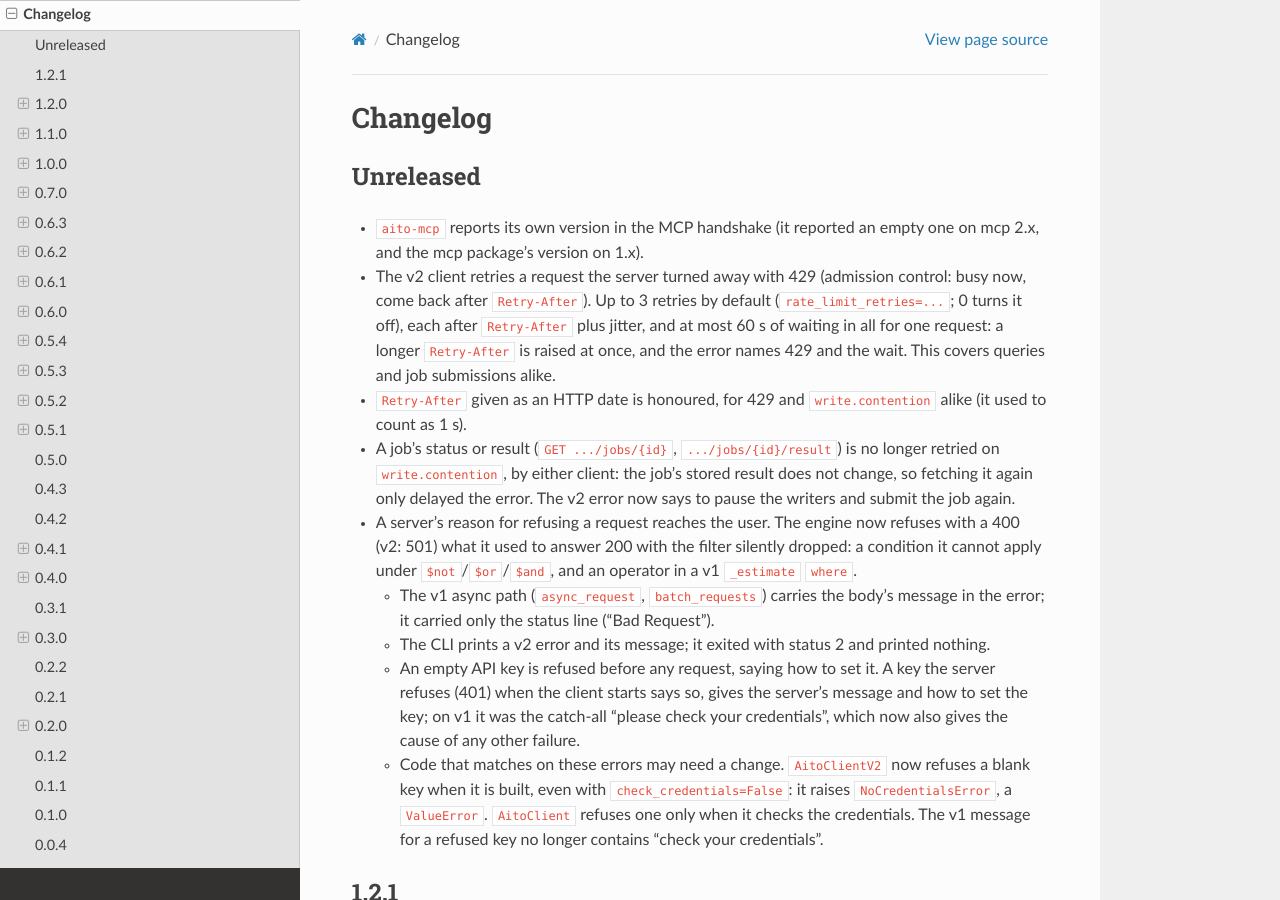
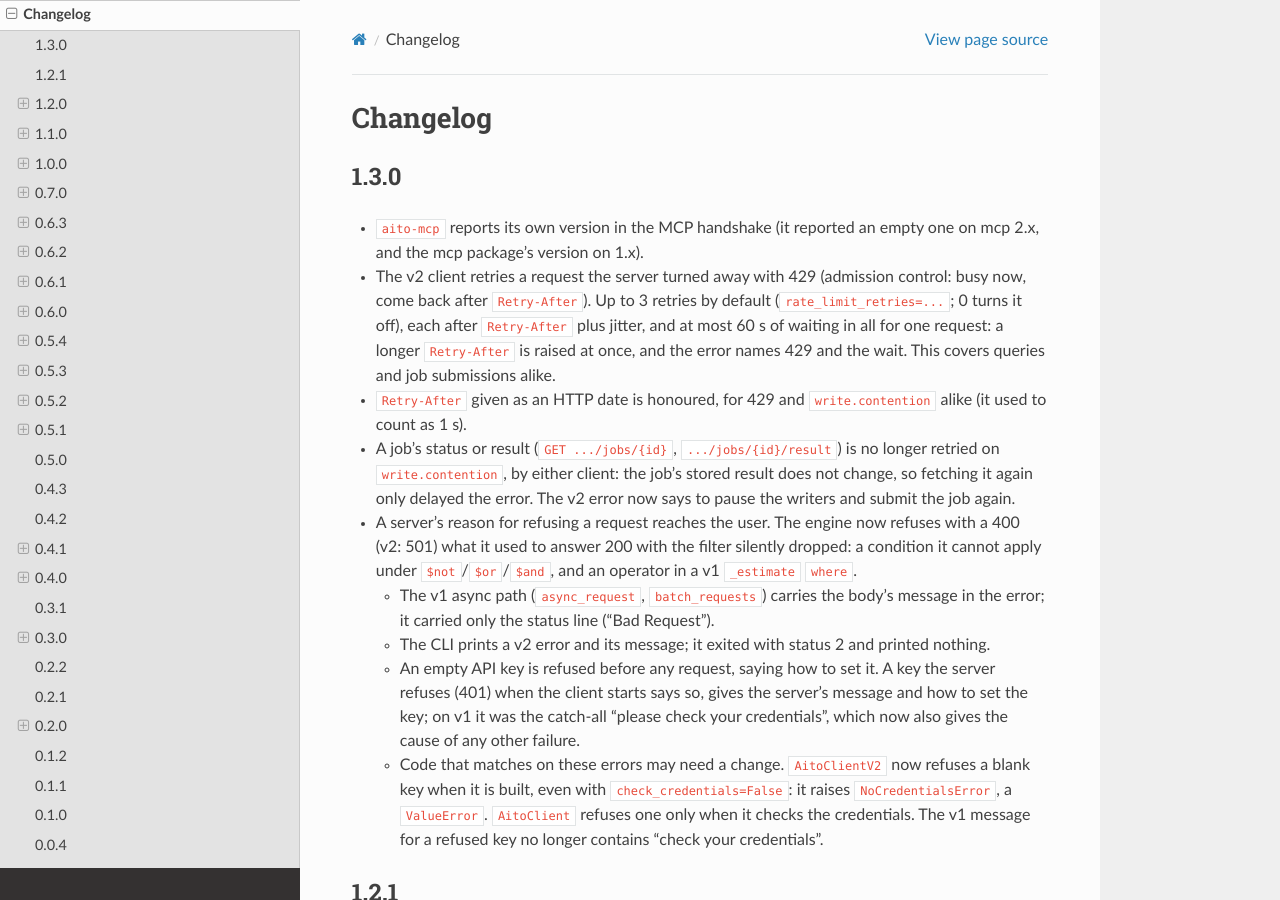
Before and after one commit to AitoDotAI/aito-python-tools, a Sphinx documentation site: the page built from docs/source/changelog.rst, in a window 1280 px wide and 900 px high. Built offline with Sphinx 7.4.7 and the Read the Docs theme 3.1.0, drawn with Linux system fonts in a browser that asks for light colours.

Commit message:
Release 1.3.0
python scripts/versions.py bump 1.3.0: aitoai, aito-mcp (and its aitoai[mcp] pin), server.json,
and the changelog's Unreleased section. Minor, not patch: rate_limit_retries is a new public
parameter, and the key checks change behaviour. The engine pin stays v2.11.2.

Co-Authored-By: Claude Opus 5.5 <noreply@anthropic.com>
Claude-Session: https://claude.ai/code/session_01AGxAujqUXtXMNcLfpqm96r

```diff
--- a/aito/__init__.py
+++ b/aito/__init__.py
@@ -17,7 +17,7 @@ eager ``from aito.v1 import Client`` here would make ``import aito.v2`` load the
 v1 stack — the import-weight defect fixed in 0.6.2, reintroduced one level up.
 """
 
-__version__ = "1.2.1"
+__version__ = "1.3.0"
 
 #: The API version ``aito.Client`` points at. Changes only on a major release.
 DEFAULT_API_VERSION = 'v2'
--- a/docs/source/changelog.rst
+++ b/docs/source/changelog.rst
@@ -1,8 +1,8 @@
 Changelog
 =========
 
-Unreleased
-----------
+1.3.0
+-----
 
 - ``aito-mcp`` reports its own version in the MCP handshake (it reported an empty one on mcp 2.x,
   and the mcp package's version on 1.x).
```
Also changed, not shown: 2 other files.
